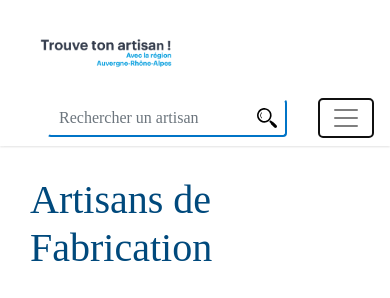
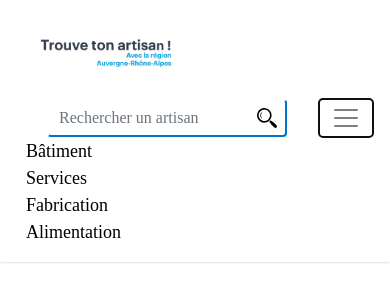
Before and after one commit to DS30190/Trouve-ton-artisan, an Angular app: page /fabrication-artisans in a window 390 px wide. Both pictures are taken after a click on the button "Toggle navigation". Shown: the top 298 px of the page. Built offline with nearby package versions, Linux system fonts and the light colour scheme; a web font is replaced by a local one.

Commit message:
add burger

```diff
--- a/src/app/components/header/header.component.html
+++ b/src/app/components/header/header.component.html
@@ -5,17 +5,14 @@
         <img src="assets/Logo.png" alt="Trouve ton artisan" class="logo-img">
       </a>
       <!-- Champ de recherche -->
-      <div class="search-container mx-auto ">
-          <input type="text" class="form-control" placeholder="Rechercher un artisan" [(ngModel)]="query"
-              (keyup.enter)="onSearchEnter()">
+      <div class="search-container mx-auto">
+        <input type="text" class="form-control" placeholder="Rechercher un artisan" [(ngModel)]="query" (keyup.enter)="onSearchEnter()">
         <img src="assets/loupe.svg" alt="Loupe" class="search-icon">
       </div>
-      <button class="navbar-toggler" type="button" data-bs-toggle="collapse" data-bs-target="#navbarSupportedContent"
-          aria-controls="navbarSupportedContent" aria-expanded="false" aria-label="Toggle navigation">
+      <button class="navbar-toggler" type="button" (click)="toggleMenu()" aria-controls="navbarSupportedContent" aria-expanded="false" aria-label="Toggle navigation">
         <span class="navbar-toggler-icon"></span>
       </button>
-      <div class="collapse navbar-collapse justify-content-end" id="navbarSupportedContent">
-
+      <div class="collapse navbar-collapse justify-content-end" [ngClass]="{'show': !isCollapsed}" id="navbarSupportedContent">
         <!-- Liens de navigation -->
         <ul class="navbar-nav ms-auto mb-2 mb-lg-0">
           <li class="nav-item">
@@ -31,7 +28,6 @@
             <a class="nav-link" routerLink="/food-artisans">Alimentation</a>
           </li>
         </ul>
-
       </div>
     </div>
   </nav>
--- a/src/app/components/header/header.component.ts
+++ b/src/app/components/header/header.component.ts
@@ -8,6 +8,7 @@ import { Router } from '@angular/router';
 })
 export class HeaderComponent {
   query: string = ''; // Terme de recherche
+  isCollapsed = true; // État initial du menu burger
 
   constructor(private router: Router) {}
 
@@ -18,4 +19,9 @@ export class HeaderComponent {
       this.router.navigate(['/search-results'], { queryParams: { query: this.query } });
     }
   }
+
+  // Méthode pour gérer le changement d'état du menu burger
+  toggleMenu(): void {
+    this.isCollapsed = !this.isCollapsed;
+  }
 }
--- a/src/app/pages/fabrication-artisans/fabrication-artisans.component.html
+++ b/src/app/pages/fabrication-artisans/fabrication-artisans.component.html
@@ -17,7 +17,6 @@
         </p>
         <div id="map">
           <iframe [src]="sanitizeMapUrl(artisan.coordinates.latitude, artisan.coordinates.longitude)" style="border: none; width: 60%; height: 200px;"></iframe>
-
         </div>
       </div>
     </div>
--- a/src/app/search-result/search-result.component.html
+++ b/src/app/search-result/search-result.component.html
@@ -3,7 +3,6 @@
     <div *ngIf="(artisans$ | async)?.length === 0" class="alert alert-info">Aucun artisan trouvé pour cette recherche.</div>
     <ul class="list-group">
       <li *ngFor="let artisan of artisans$ | async" class="list-group-item">
-        <!-- Lien vers la page de détail de l'artisan -->
         <a [routerLink]="['/artisan-detail', artisan.id]">
           <h5>{{ artisan.name }}</h5>
           <p>{{ artisan.specialty }} - {{ artisan.location }}</p>
```
Lines whose indentation alone changed are shown as unchanged.
